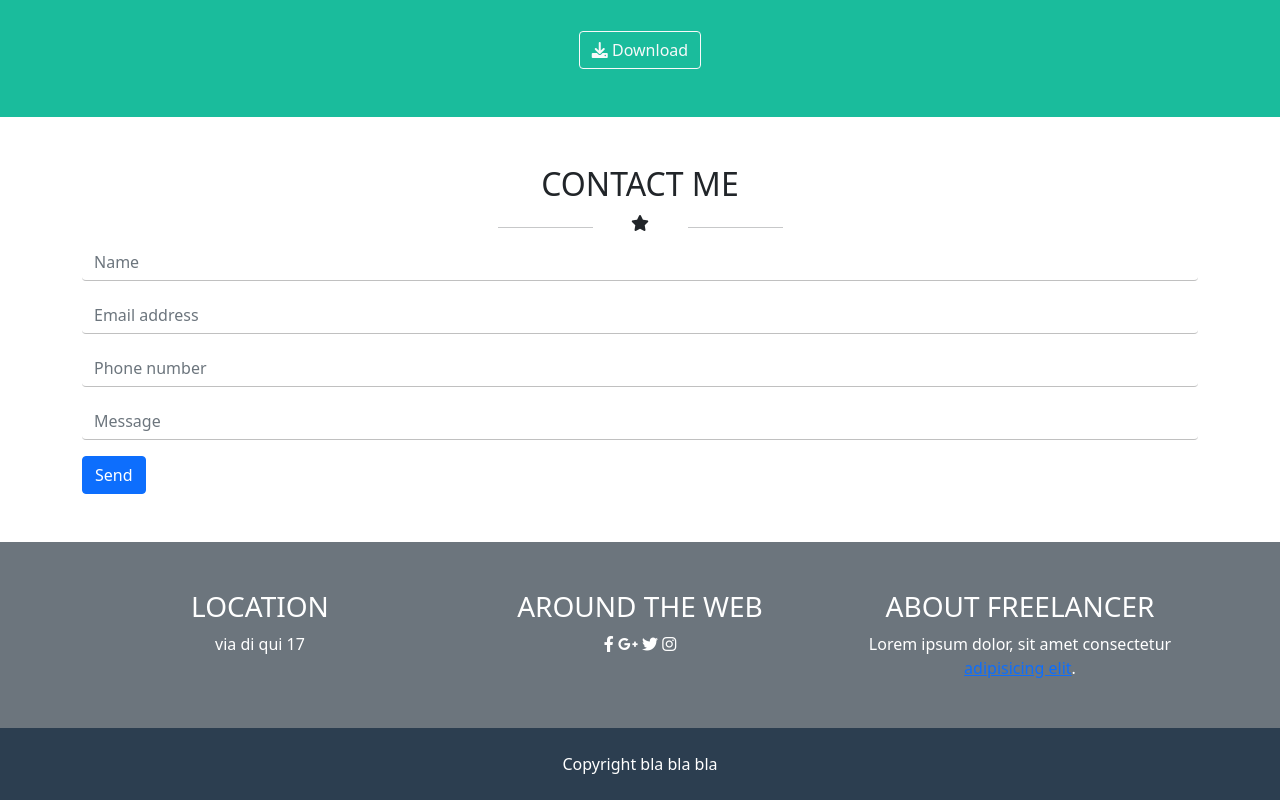
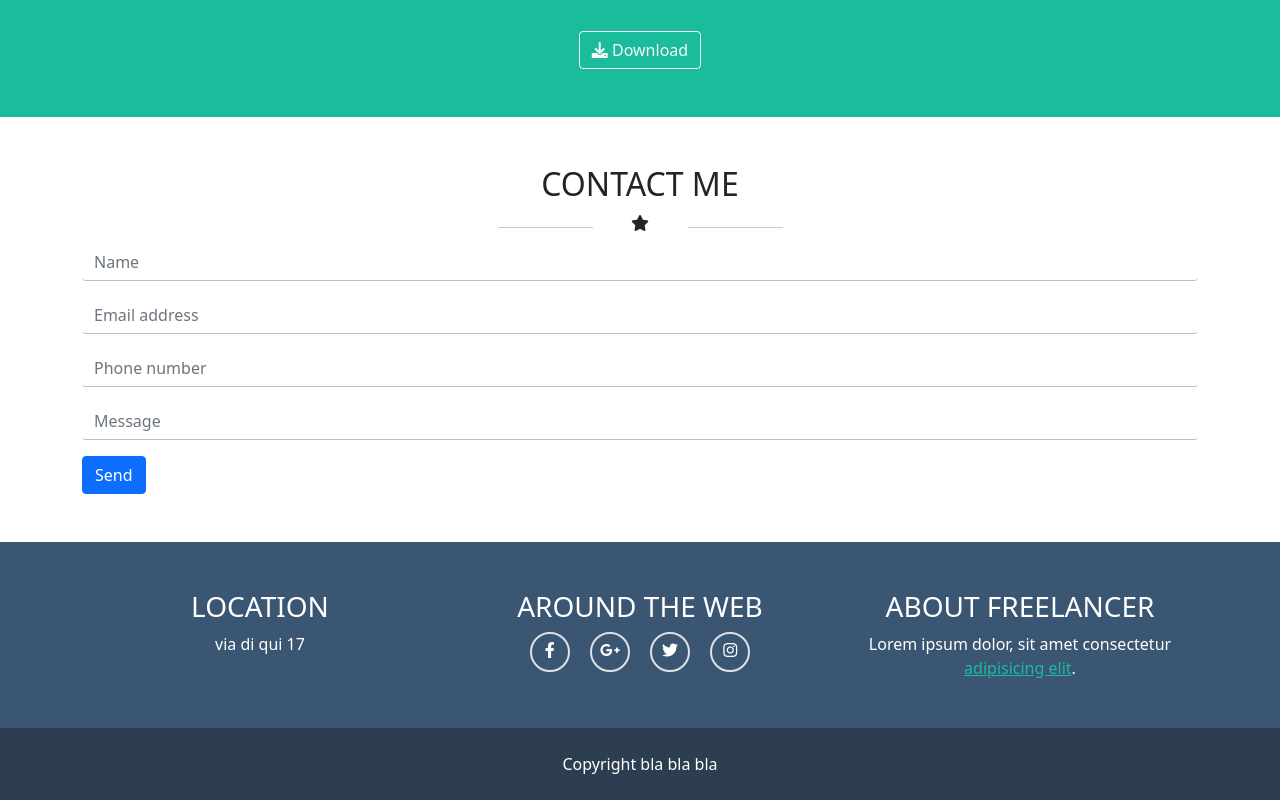
Before and after one commit to magnusson17/html-css-bootstrap-freelancer, a plain HTML site: page index.html in a window 1280 px wide. Shown: the part 1718-2518 px from the top of the page. Drawn offline with nearby package versions, Linux system fonts and the light colour scheme.

Commit message:
footer improv

```diff
--- a/asset/css/style.css
+++ b/asset/css/style.css
@@ -1,3 +1,4 @@
+/*BACKGROUND*/
 .bg_2c3e50 {
     background-color: #2c3e50;
 }
@@ -6,8 +7,25 @@
     background-color: #1abc9c;
 }
 
+.bg_3a5672 {
+    background-color: #3a5672;
+}
+
+.w_h_10px {
+    width: 40px;
+    height: 40px;
+}
+
+.text_1abc9c {
+    color: #1abc9c;
+}
+/*BORDER*/
 .border_rad_20px {
     border-radius: 20px;
+}
+
+.border_white {
+    border-color: white;
 }
 
 .hr_style {
@@ -15,6 +33,10 @@
     color: white;
 }
 
+.clip_path_circle {
+    clip-path: circle(50%);
+}
+
 .form_border_bottom {
     border: none;
     border-bottom: 1px solid silver;
--- a/index.html
+++ b/index.html
@@ -197,7 +197,7 @@
         </div>
     </section>
 
-    <section id="section-5" class="bg-secondary py-5">
+    <section id="section-5" class="bg_3a5672 py-5">
         <div class="container text-white">
             <div class="row justify-content-center">
                 <div class="col-12 col-md-4 text-center">
@@ -207,15 +207,23 @@
 
                 <div class="col-12 col-md-4 text-center">
                     <h3>AROUND THE WEB</h3>
-                    <i class="fa-brands fa-facebook-f"></i>
-                    <i class="fa-brands fa-google-plus-g"></i>
-                    <i class="fa-brands fa-twitter"></i>
-                    <i class="fa-brands fa-instagram"></i>
+                    <div class="border border_white border-2 rounded-circle p-1 d-inline-block w_h_10px mx-2">
+                        <i class="fa-brands fa-facebook-f"></i>
+                    </div>
+                    <div class="border border_white border-2 rounded-circle p-1 d-inline-block w_h_10px mx-2">
+                        <i class="fa-brands fa-google-plus-g"></i>
+                    </div>
+                    <div class="border border_white border-2 rounded-circle p-1 d-inline-block w_h_10px mx-2">
+                        <i class="fa-brands fa-twitter"></i>
+                    </div>
+                    <div class="border border_white border-2 rounded-circle p-1 d-inline-block w_h_10px mx-2">
+                        <i class="fa-brands fa-instagram"></i>
+                    </div>
                 </div>
 
                 <div class="col-12 col-md-4 text-center">
                     <h3>ABOUT FREELANCER</h3>
-                    <span>Lorem ipsum dolor, sit amet consectetur <a href="#">adipisicing elit</a>.</span>
+                    <span>Lorem ipsum dolor, sit amet consectetur <a class="text_1abc9c" href="#">adipisicing elit</a>.</span>
                 </div>
             </div>
         </div>
```
